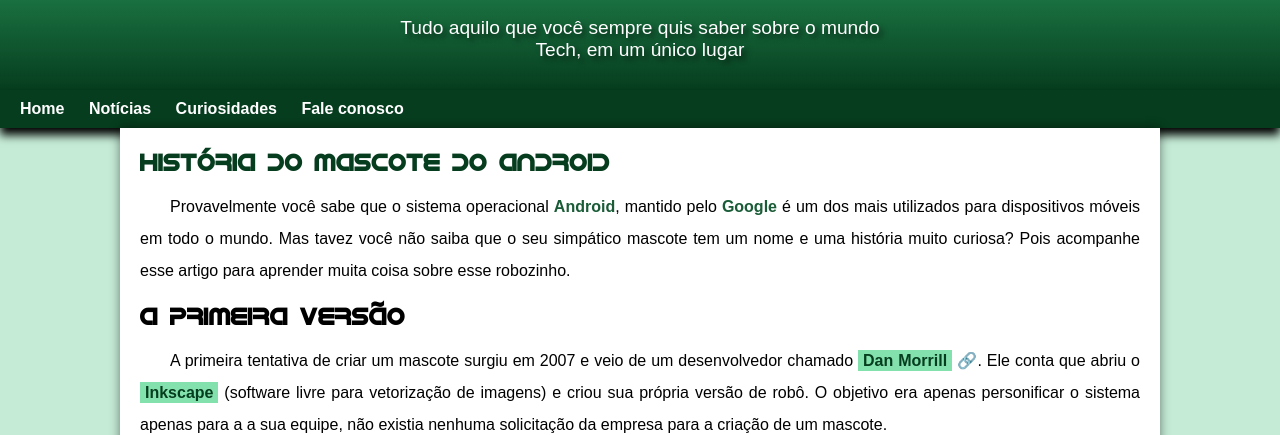
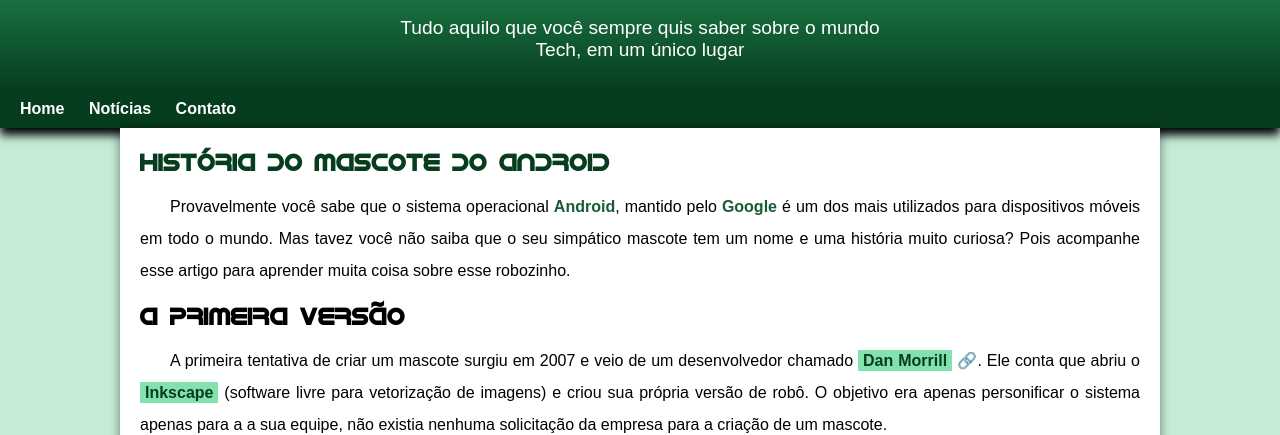
Before and after one commit to francisco-figueiro/projeto-android, a plain HTML site: page index.html in a window 1280 px wide. Shown: the part 100-535 px from the top of the page. Drawn offline with Linux system fonts and the light colour scheme.

Commit message:
Site atualizado

```diff
--- a/estilos/style.css
+++ b/estilos/style.css
@@ -48,6 +48,7 @@ header > p {color: white;
             margin: auto;
             padding-right: 10px;
             padding-left: 10px;
+            padding-bottom: 50px
             text-shadow: 4px 4px 5px rgba(0, 0, 0, 0.527);
         }
 
--- a/index.html
+++ b/index.html
@@ -16,8 +16,7 @@
     <nav>
     <a href="#">Home</a>
     <a href="#">Notícias</a>
-    <a href="#">Curiosidades</a>
-    <a href="#">Fale conosco</a>
+    <a href="#">Contato</a>
     </nav>
 
     <main>
```
